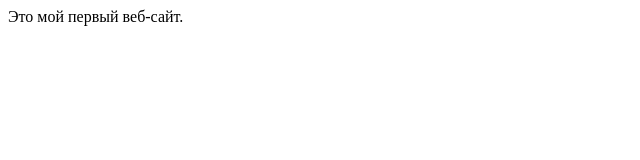
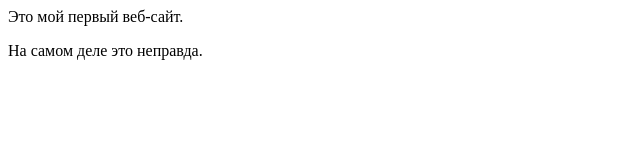
Before and after one commit to oleghka/my-first-website, a plain HTML site: page index.html in a window 1280 px wide. Shown: the whole page, without its empty margins (0-640 px from the left). Drawn offline with Linux system fonts and the light colour scheme.

Commit message:
Update index.html

```diff
--- a/index.html
+++ b/index.html
@@ -4,6 +4,7 @@
 <body>
 
 <p>Это мой первый веб-сайт.</p>
+<p>На самом деле это неправда.</p>
 
 
 </body>
```
